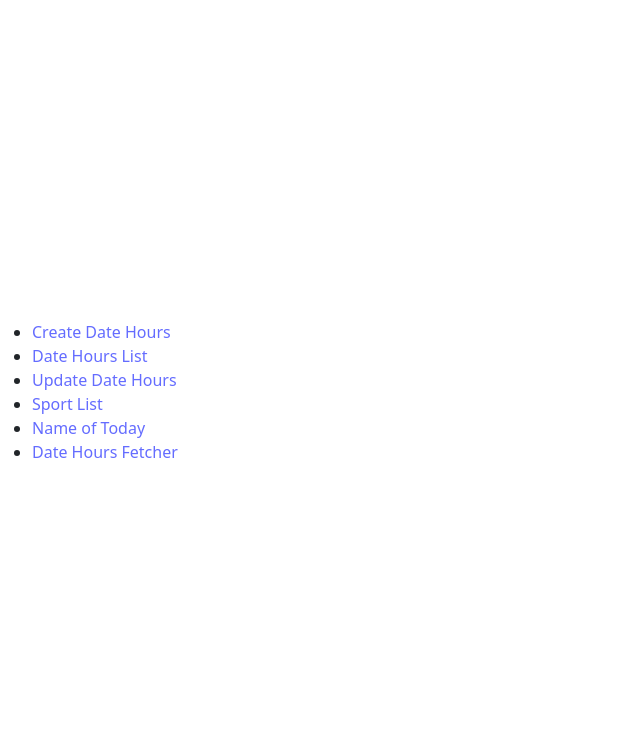
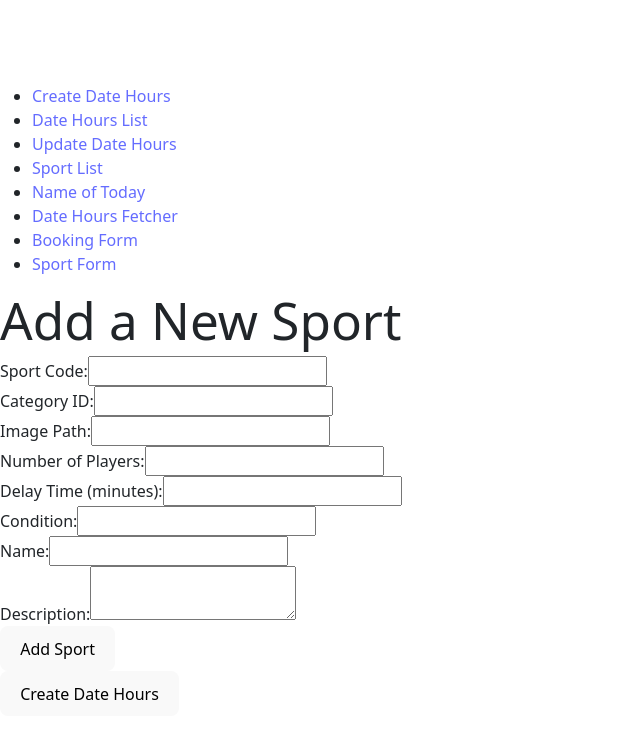
Before and after one commit to souhailelghi/App-Booking-uir, a React (Vite) app: page /sportForm in a window 1280 px wide. Shown: the top 738 px of the page, without its empty margins (0-640 px from the left). Built offline with nearby package versions, Linux system fonts and the light colour scheme.

Commit message:
adding sportForm

```diff
--- a/src/App.jsx
+++ b/src/App.jsx
@@ -1,4 +1,4 @@
-import React, { useState } from "react";
+import React, { useState, useEffect } from "react";
 import { BrowserRouter as Router, Route, Routes, Link } from "react-router-dom";
 import CreateDateHours from "./Apps/CreateDateHours";
 import DateHoursList from "./Apps/DateHoursList";
@@ -7,6 +7,8 @@ import SportList from "./Apps/SportList";
 import PageBooking from "./Apps/PageBooking";
 import TodayDayName from "./Apps/TodayDayName";
 import DateHoursFetcher from "./Apps/DateHoursFetcher";
+import BookingForm from "./Apps/BookingForm";
+import SportForm from "./Apps/SportForm";
 
 function App() {
   // State to hold the name of the day
@@ -20,7 +22,7 @@ function App() {
   };
 
   // Update the day name when the component mounts
-  React.useEffect(() => {
+  useEffect(() => {
     updateDayName();
   }, []);
 
@@ -47,6 +49,12 @@ function App() {
             <li>
               <Link to="/dateHoursFetcher">Date Hours Fetcher</Link>
             </li>
+            <li>
+              <Link to="/bookingForm">Booking Form</Link>
+            </li>
+            <li>
+              <Link to="/sportForm">Sport Form</Link>
+            </li>
           </ul>
         </nav>
 
@@ -58,6 +66,8 @@ function App() {
           <Route path="/pageBooking/:SportId" element={<PageBooking />} />
           <Route path="/todayDayName" element={<TodayDayName dayName={dayName} />} />
           <Route path="/dateHoursFetcher" element={<DateHoursFetcher day={dayName} />} />
+          <Route path="/bookingForm" element={<BookingForm />} />
+          <Route path="/sportForm" element={<SportForm />} />
         </Routes>
       </div>
     </Router>
--- /dev/null
+++ b/src/Apps/BookingForm.jsx
@@ -0,0 +1,71 @@
+import React, {useEffect, useState } from 'react';
+import axios from 'axios';
+
+const BookingForm = () => {
+  const [userId, setUserId] = useState('');
+  const [sportId, setSportId] = useState('');
+  const [bookingTime, setBookingTime] = useState('');
+  const [dateFrom, setDateFrom] = useState('');
+  const [dateTo, setDateTo] = useState('');
+  const [userIdList, setUserIdList] = useState([]);
+  const [error, setError] = useState('');
+  const [success, setSuccess] = useState('');
+
+  const handleSubmit = async (e) => {
+    e.preventDefault();
+    const bookingData = {
+      UserId: userId,
+      SportId: parseInt(sportId),
+      BookingTime: bookingTime,
+      DateFrom: dateFrom,
+      DateTo: dateTo,
+      UserIdList: userIdList,
+    };
+
+    try {
+      const response = await axios.post('https://localhost:7097/api/BookingList/AddBookings', bookingData);
+      setSuccess(response.data.message);
+      setError('');
+    } catch (err) {
+      setError(err.response.data.error || 'An error occurred');
+      setSuccess('');
+    }
+  };
+
+  return (
+    <div>
+      <h2>Book a Sports Activity</h2>
+      <form onSubmit={handleSubmit}>
+        <div>
+          <label>User ID:</label>
+          <input type="text" value={userId} onChange={(e) => setUserId(e.target.value)} required />
+        </div>
+        <div>
+          <label>Sport ID:</label>
+          <input type="number" value={sportId} onChange={(e) => setSportId(e.target.value)} required />
+        </div>
+        <div>
+          <label>Booking Time:</label>
+          <input type="datetime-local" value={bookingTime} onChange={(e) => setBookingTime(e.target.value)} required />
+        </div>
+        <div>
+          <label>Date From:</label>
+          <input type="time" value={dateFrom} onChange={(e) => setDateFrom(e.target.value)} required />
+        </div>
+        <div>
+          <label>Date To:</label>
+          <input type="time" value={dateTo} onChange={(e) => setDateTo(e.target.value)} required />
+        </div>
+        <div>
+          <label>User ID List (comma-separated):</label>
+          <input type="text" onChange={(e) => setUserIdList(e.target.value.split(',').map(id => id.trim()))} />
+        </div>
+        <button type="submit">Add Booking</button>
+      </form>
+      {error && <p style={{ color: 'red' }}>{error}</p>}
+      {success && <p style={{ color: 'green' }}>{success}</p>}
+    </div>
+  );
+};
+
+export default BookingForm;
--- a/src/Apps/PageBooking.jsx
+++ b/src/Apps/PageBooking.jsx
@@ -19,6 +19,8 @@ const BookingForm = ({ SportId }) => {
     const [isSubmitting, setIsSubmitting] = useState(false);
     const [loading, setLoading] = useState(true);
     const [error, setError] = useState(null);
+    const [userId, setUserId] = useState("");
+    const [userIdList, setUserIdList] = useState("");
 
     useEffect(() => {
         const fetchDateHours = async () => {
@@ -36,7 +38,7 @@ const BookingForm = ({ SportId }) => {
         };
 
         fetchDateHours();
-    }, [SportId]); // Depend on SportId to refetch when it changes
+    }, [SportId]);
 
     const updateTimeSlots = (dateHoursData) => {
         const today = new Date();
@@ -53,28 +55,35 @@ const BookingForm = ({ SportId }) => {
         setTimeSlots(slots);
     };
 
+
     const handleSubmit = async (event) => {
         event.preventDefault();
         setIsSubmitting(true);
 
         const formData = {
-            clientId: parseInt(event.target.clientId.value),
+            UserId: userId,
             SportId: parseInt(SportId),
-            dateFrom: event.target.timeSlot.value.split('-')[1],
-            dateTo: event.target.timeSlot.value.split('-')[2],
-            dateCreated: new Date().toISOString(),
-            dateUpdated: new Date().toISOString()
+            BookingTime: new Date().toISOString(),
+            DateFrom: event.target.timeSlot.value.split('-')[1],
+            DateTo: event.target.timeSlot.value.split('-')[2],
+            UserIdList: userIdList.split(',').map(id => id.trim()).filter(Boolean) // Convert to array of GUIDs
         };
 
         try {
-            const response = await fetch('https://localhost:7097/api/BookingList', {
+            const response = await fetch('https://localhost:7097/api/BookingList/AddBookings', {
                 method: 'POST',
                 headers: { 'Content-Type': 'application/json' },
                 body: JSON.stringify(formData)
             });
-            if (!response.ok) throw new Error('Error creating booking');
-            await response.json();
-            alert('Booking created successfully!');
+
+            // Check if the response is not okay
+            if (!response.ok) {
+                const errorData = await response.json(); // Attempt to parse error message
+                throw new Error(errorData.error || 'Error creating booking');
+            }
+
+            const data = await response.json();
+            alert(data.message || 'Booking created successfully!');
         } catch (error) {
             alert('Error creating booking: ' + error.message);
         } finally {
@@ -89,9 +98,16 @@ const BookingForm = ({ SportId }) => {
         <>
             <h1>Create Booking</h1>
             <form onSubmit={handleSubmit}>
-                <label htmlFor="clientId">Client ID:</label>
-                <input type="number" id="clientId" name="clientId" required /><br /><br />
-
+                <div className="mb-3">
+                    <label className="form-label">User Id:</label>
+                    <input
+                        type="text"
+                        className="form-control"
+                        value={userId}
+                        onChange={(e) => setUserId(e.target.value)}
+                        required
+                    />
+                </div>
                 <fieldset>
                     <legend>Select Time Slot for Today:</legend>
                     {timeSlots.length > 0 ? (
@@ -105,7 +121,16 @@ const BookingForm = ({ SportId }) => {
                         <p>No available time slots for today.</p>
                     )}
                 </fieldset><br />
-
+                <div className="mb-3">
+                    <label className="form-label">User Id List (comma-separated):</label>
+                    <input
+                        type="text"
+                        className="form-control"
+                        value={userIdList}
+                        onChange={(e) => setUserIdList(e.target.value)}
+                        required
+                    />
+                </div>
                 <button type="submit" disabled={isSubmitting}>Submit</button>
             </form>
         </>
--- /dev/null
+++ b/src/Apps/SportForm.jsx
@@ -0,0 +1,144 @@
+import React, { useState } from 'react';
+import { Link } from 'react-router-dom'; // Import Link
+
+const SportForm = () => {
+    const [sportCode, setSportCode] = useState('');
+    const [categoryId, setCategoryId] = useState('');
+    const [imagePath, setImagePath] = useState('');
+    const [numberPlayer, setNumberPlayer] = useState('');
+    const [delayTime, setDelayTime] = useState('');
+    const [condition, setCondition] = useState('');
+    const [name, setName] = useState('');
+    const [description, setDescription] = useState('');
+    const [error, setError] = useState(null);
+    const [isSubmitting, setIsSubmitting] = useState(false);
+
+    const handleSubmit = async (event) => {
+        event.preventDefault();
+        setIsSubmitting(true);
+        setError(null);
+
+        const formData = {
+            sportCode: parseInt(sportCode),
+            CategoryId: parseInt(categoryId),
+            ImagePath: imagePath,
+            NumberPlayer: parseInt(numberPlayer),
+            DelayTime: parseInt(delayTime),
+            Condition: condition,
+            Name: name,
+            Description: description
+        };
+
+        try {
+            const response = await fetch('https://localhost:7097/api/SportList', {
+                method: 'POST',
+                headers: {
+                    'Content-Type': 'application/json'
+                },
+                body: JSON.stringify(formData)
+            });
+
+            if (!response.ok) {
+                const errorData = await response.json();
+                throw new Error(errorData.error || 'Error adding sport');
+            }
+
+            const data = await response.json();
+            alert(`Sport added successfully! ID: ${data.id}`);
+        } catch (error) {
+            setError('Error adding sport: ' + error.message);
+        } finally {
+            setIsSubmitting(false);
+        }
+    };
+
+    return (
+        <div>
+            <h1>Add a New Sport</h1>
+            {error && <p style={{ color: 'red' }}>{error}</p>}
+            <form onSubmit={handleSubmit}>
+                <div>
+                    <label>Sport Code:</label>
+                    <input
+                        type="number"
+                        value={sportCode}
+                        onChange={(e) => setSportCode(e.target.value)}
+                        required
+                    />
+                </div>
+                <div>
+                    <label>Category ID:</label>
+                    <input
+                        type="number"
+                        value={categoryId}
+                        onChange={(e) => setCategoryId(e.target.value)}
+                        required
+                    />
+                </div>
+                <div>
+                    <label>Image Path:</label>
+                    <input
+                        type="text"
+                        value={imagePath}
+                        onChange={(e) => setImagePath(e.target.value)}
+                    />
+                </div>
+                <div>
+                    <label>Number of Players:</label>
+                    <input
+                        type="number"
+                        value={numberPlayer}
+                        onChange={(e) => setNumberPlayer(e.target.value)}
+                        required
+                    />
+                </div>
+                <div>
+                    <label>Delay Time (minutes):</label>
+                    <input
+                        type="number"
+                        value={delayTime}
+                        onChange={(e) => setDelayTime(e.target.value)}
+                        required
+                    />
+                </div>
+                <div>
+                    <label>Condition:</label>
+                    <input
+                        type="text"
+                        value={condition}
+                        onChange={(e) => setCondition(e.target.value)}
+                    />
+                </div>
+                <div>
+                    <label>Name:</label>
+                    <input
+                        type="text"
+                        value={name}
+                        onChange={(e) => setName(e.target.value)}
+                        required
+                    />
+                </div>
+                <div>
+                    <label>Description:</label>
+                    <textarea
+                        value={description}
+                        onChange={(e) => setDescription(e.target.value)}
+                        required
+                    />
+                </div>
+                <button type="submit" disabled={isSubmitting}>
+                    {isSubmitting ? 'Adding...' : 'Add Sport'}
+                </button>
+            </form>
+
+            {/* Replace the button with a Link */}
+            <Link to="/create">
+                <button type="button">
+                    Create Date Hours
+                </button>
+            </Link>
+        </div>
+    );
+};
+
+export default SportForm;
--- a/src/Apps/SportList.jsx
+++ b/src/Apps/SportList.jsx
@@ -1,12 +1,12 @@
 import React, { useState, useEffect } from "react";
-import { useNavigate } from "react-router-dom"; // Import useNavigate
+import { useNavigate } from "react-router-dom";
 import "bootstrap/dist/css/bootstrap.min.css";
 
 function SportList() {
-  const [Sports, setSports] = useState([]);
+  const [sports, setSports] = useState([]);
   const [loading, setLoading] = useState(true);
   const [error, setError] = useState(null);
-  const navigate = useNavigate(); // Create navigate function
+  const navigate = useNavigate();
 
   // Fetch the Sport list from the API
   const fetchSports = async () => {
@@ -29,8 +29,8 @@ function SportList() {
     fetchSports();
   }, []);
 
-  const handleCardClick = (SportId) => {
-    navigate(`/pageBooking/${SportId}`); // Navigate to PageBooking with SportId
+  const handleCardClick = (sportId) => {
+    navigate(`/pageBooking/${sportId}`);
   };
 
   if (loading) {
@@ -45,34 +45,36 @@ function SportList() {
     <div className="container mt-5">
       <h1 className="mb-4">Sport List</h1>
       <div className="row">
-        {Sports.length > 0 ? (
-          Sports.map((Sport) => (
-            <div className="col-md-4 mb-4" key={Sport.id}>
-              <div className="card h-100" onClick={() => handleCardClick(Sport.id)}>
-                {Sport.imagePath && (
+        {sports.length > 0 ? (
+          sports.map((sport) => (
+            <div className="col-md-4 mb-4" key={sport.id}>
+              <div className="card h-100" onClick={() => handleCardClick(sport.id)}>
+                {sport.imagePath && (
                   <img
-                    src={Sport.imagePath}
+                    src={sport.imagePath}
                     className="card-img-top"
-                    alt={`${Sport.name}`}
+                    alt={`${sport.name}`}
                     style={{ height: "200px", objectFit: "cover" }}
                   />
                 )}
                 <div className="card-body">
-                  <h5 className="card-title">{Sport.name}</h5>
+                  <h5 className="card-title">{sport.name}</h5>
                   <p className="card-text">
-                    <strong>Sport Code:</strong> {Sport.sportCode}<br />
-                    <strong>Category ID:</strong> {Sport.categoryId}<br />
-                    <strong>Number of Players:</strong> {Sport.numberPlayer}<br />
-                    <strong>Delay Time:</strong> {Sport.delyTime}<br />
-                    <strong>Condition:</strong> {Sport.condition || 'N/A'}<br />
-                    <strong>Description:</strong> {Sport.description}<br />
-                    <strong>Price:</strong> ${Sport.price}<br />
+                    <strong>Sport Code:</strong> {sport.sportCode}<br />
+                    <strong>Category ID:</strong> {sport.categoryId}<br />
+                    <strong>Number of Players:</strong> {sport.numberPlayer}<br />
+                    <strong>Delay Time:</strong> {sport.delayTime}<br /> {/* Fixed typo */}
+                    <strong>Condition:</strong> {sport.condition || 'N/A'}<br />
+                    <strong>Description:</strong> {sport.description}<br />
+                    {sport.price !== undefined && (
+                      <><strong>Price:</strong> ${sport.price}<br /></>
+                    )}
                   </p>
                 </div>
                 <div className="card-footer">
                   <small className="text-muted">
-                    Created: {new Date(Sport.dateCreated).toLocaleString()}<br />
-                    Updated: {Sport.dateUpdated ? new Date(Sport.dateUpdated).toLocaleString() : 'N/A'}
+                    Created: {new Date(sport.dateCreated).toLocaleString()}<br />
+                    Updated: {sport.dateUpdated ? new Date(sport.dateUpdated).toLocaleString() : 'N/A'}
                   </small>
                 </div>
               </div>
```
